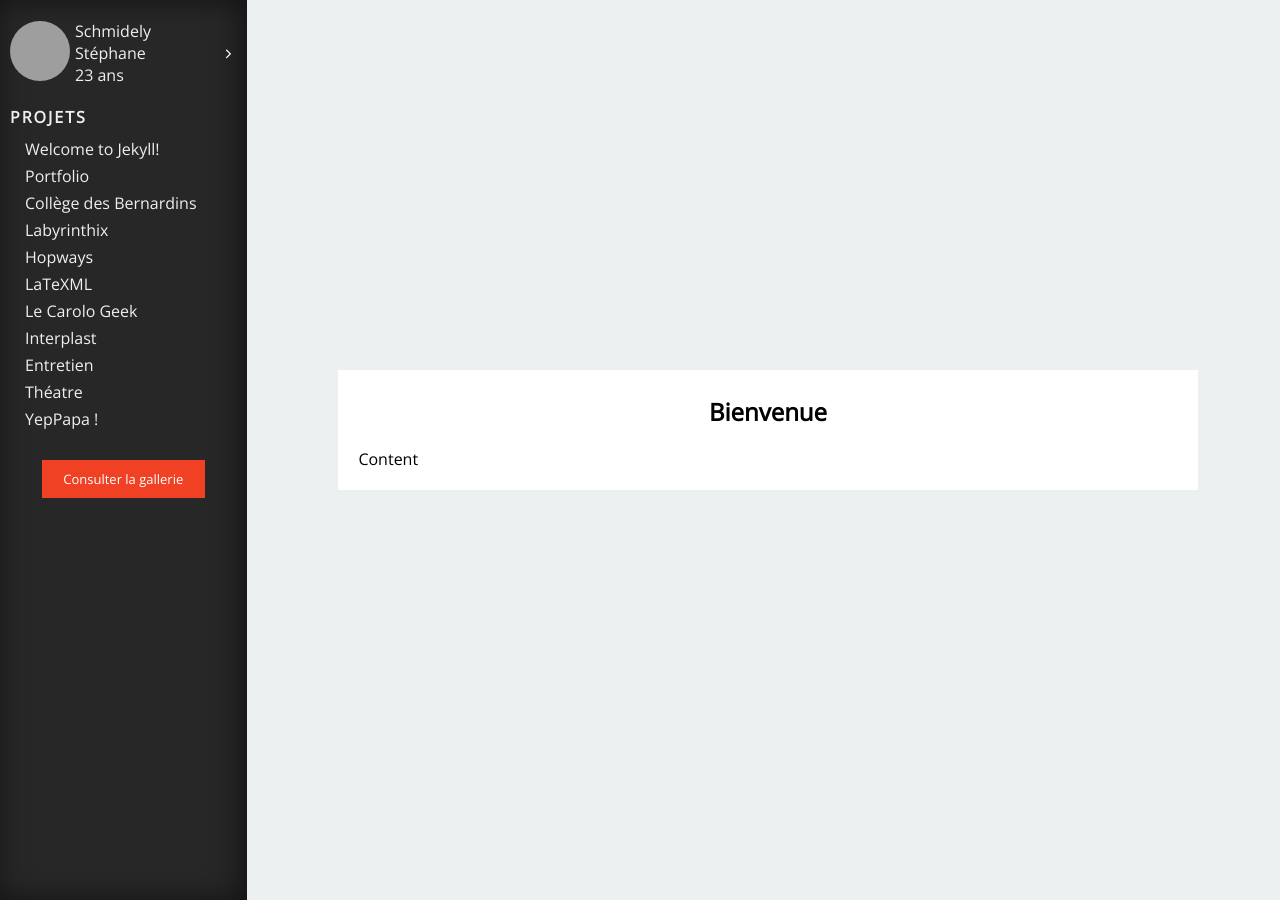
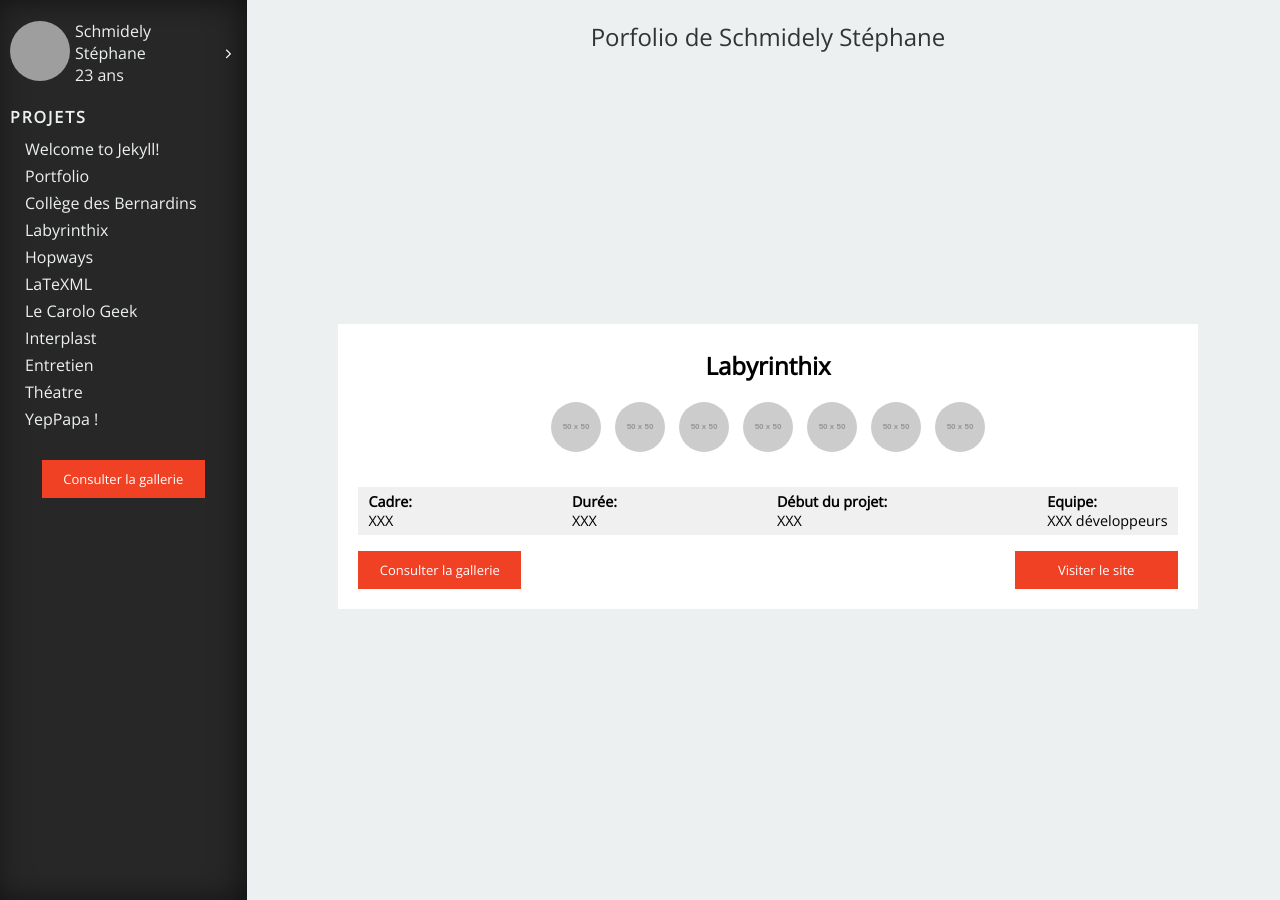
Before and after one commit to stephlm2dev/stephlm2dev.github.io, a Jekyll site: the page built from _posts/2016-03-15-hopways.markdown, in a window 1280 px wide. Built offline with Jekyll 4.4.1, drawn with Linux system fonts in a browser that asks for light colours; nearby versions of some CDN libraries; grey boxes are pictures that could not be loaded.

Commit message:
Add new layouts

```diff
--- a/_layouts/default.html
+++ b/_layouts/default.html
@@ -12,20 +12,9 @@
 
     <section role="main" class="content">
       <button name="menu_toggle" type="button" class="toggle_menu">Menu</button>
-      <h1 class="hidden">
-        <a class="site-title" href="{{ site.baseurl }}/">{{ site.title }}</a>
-      </h1>
 
-      <article class="home">
-        <h2>Bienvenue</h2>
+      {{ content }}
 
-        <div class="home_description">
-          {{ content }}
-        </div>
-
-      </article>
-
-      <!-- {% include footer.html %} -->
     </section>
   </body>
 
--- a/_layouts/project.html
+++ b/_layouts/project.html
@@ -1,5 +1,47 @@
 ---
 layout: default
 ---
+<h1> <a class="site-title" href="{{ site.baseurl }}/">{{ site.title }}</a> </h1>
 
-Content
+<article class="project">
+  <h2> Labyrinthix</h2>
+  <div class="project_technos">
+    <!-- Replace me -->
+    <span> <img alt="" title="" src="http://placehold.it/50x50"/> </span>
+    <span> <img alt="" title="" src="http://placehold.it/50x50"/> </span>
+    <span> <img alt="" title="" src="http://placehold.it/50x50"/> </span>
+    <span> <img alt="" title="" src="http://placehold.it/50x50"/> </span>
+    <span> <img alt="" title="" src="http://placehold.it/50x50"/> </span>
+    <span> <img alt="" title="" src="http://placehold.it/50x50"/> </span>
+    <span> <img alt="" title="" src="http://placehold.it/50x50"/> </span>
+  </div>
+
+  <div class="project_description">
+    {{ content }}
+  </div>
+
+  <ul class="project_infos">
+    <li>
+      <span class="infos_title">Cadre:</span>
+      <span class="infos_value"> XXX </span>
+    </li>
+    <li>
+      <span class="infos_title">Durée:</span>
+      <span class="infos_value"> XXX </span>
+    </li>
+    <li>
+      <span class="infos_title">Début du projet:</span>
+      <span class="infos_value"> XXX </span>
+    </li>
+    <li>
+      <span class="infos_title">Equipe:</span>
+      <span class="infos_value"> XXX développeurs</span>
+    </li>
+  </ul>
+
+  <div class="project_links">
+    <a title="" class="go-gallery" href="/gallery/">Consulter la gallerie</a>
+    <a title="" class="go-site" href="#">Visiter le site</a>
+    <!-- FIXME -->
+  </div>
+</article>
--- a/index.html
+++ b/index.html
@@ -1,5 +1,5 @@
 ---
-layout: default
+layout: home
 ---
 
 <p>
```
Also changed, not shown: _layouts/home.html (added, +16 -0 lines).
